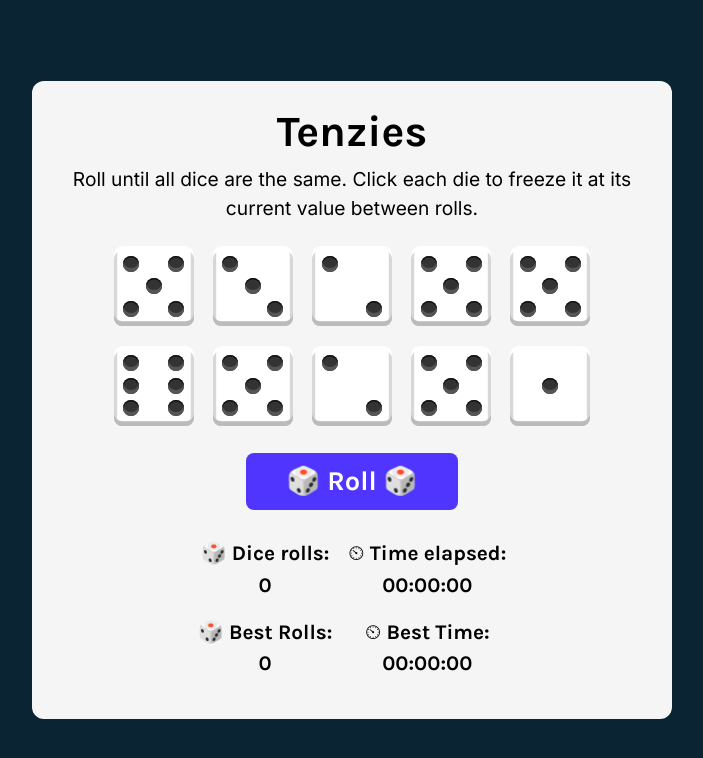
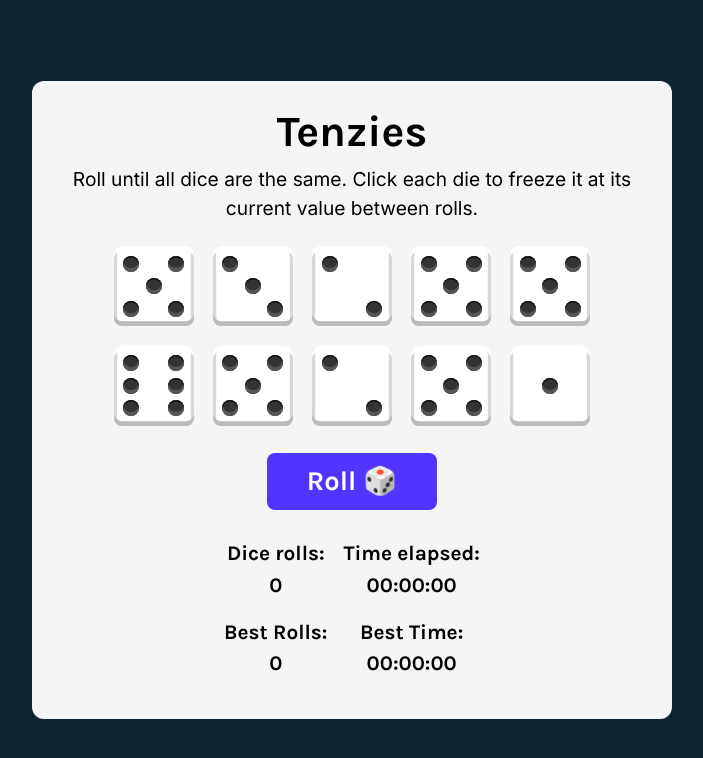
Before and after one commit to helenclx/Tenzies-Game, a React (Vite) app: page / in a window 1280 px wide. Shown: the top 758 px of the page, without its empty margins (288-991 px from the left). Built offline with nearby package versions, Linux system fonts and the light colour scheme.

Commit message:
Remove unnecessary emojis to improve accessibility

```diff
--- a/src/App.jsx
+++ b/src/App.jsx
@@ -127,9 +127,9 @@ function App() {
 				{diceElements}
 			</div>
 
-			{tenzies && <h2 className="congrats-msg" aria-live="polite">🎉 You Win! 🎉</h2>}
+			{tenzies && <h2 className="congrats-msg" aria-live="polite">You Win! 🎉</h2>}
 			<button className="roll-dice" onClick={rollDice} aria-label={diceRollBtnLabel}>
-				🎲 {diceRollBtnLabel} 🎲
+				{diceRollBtnLabel} 🎲
 			</button>
 
 			<GameStats
--- a/src/components/GameStats.jsx
+++ b/src/components/GameStats.jsx
@@ -14,19 +14,19 @@ export default function GameStats(props) {
     return (
         <ul className='game-stats'>
             <li>
-                <p>🎲 Dice rolls:</p>
+                <p>Dice rolls:</p>
                 <span>{props.rolls}</span>
             </li>
             <li>
-                <p>⏲ Time elapsed:</p>
+                <p>Time elapsed:</p>
                 <span>{minutes}:{seconds}:{milliseconds}</span>
             </li>
             <li>
-                <p>🎲 Best Rolls:</p>
+                <p>Best Rolls:</p>
                 <span>{props.bestRolls}</span>
             </li>
             <li>
-                <p>⏲ Best Time:</p>
+                <p>Best Time:</p>
                 <span>{bestMinutes}:{bestSeconds}:{bestMilliseconds}</span>
             </li>
         </ul>
```
